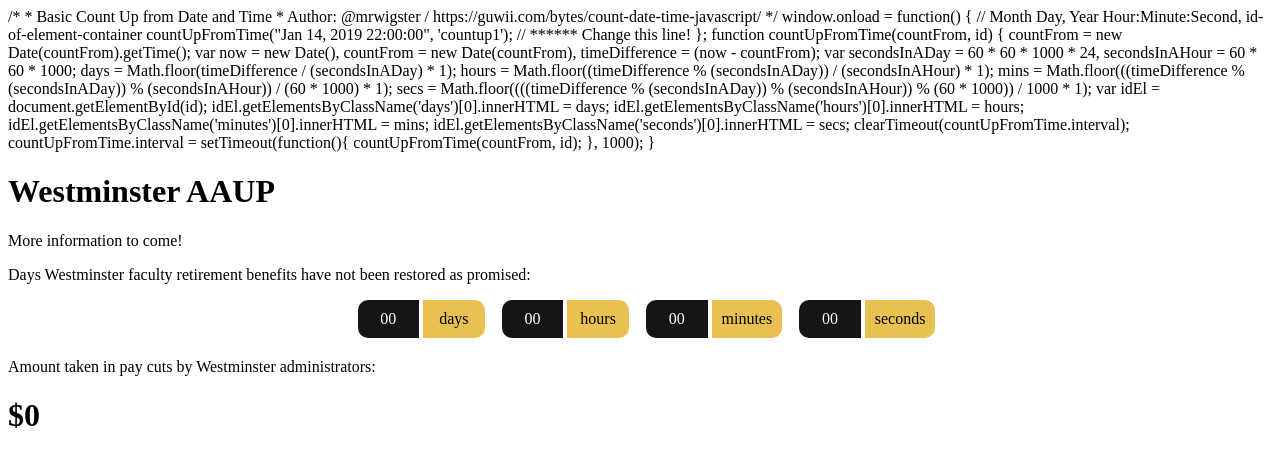
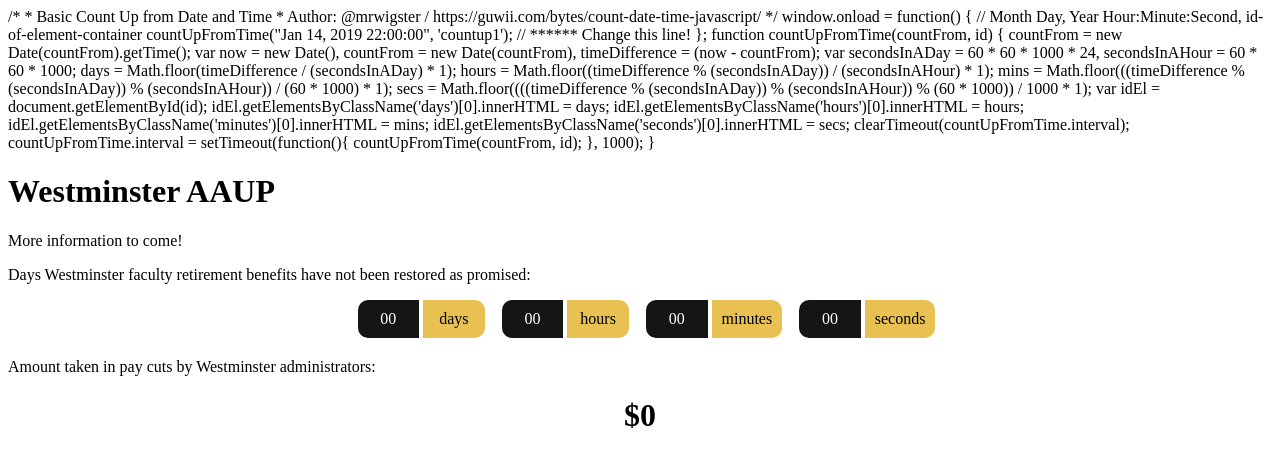
Before and after one commit to WestminsterAAUP/westminsteraaup.github.io, a plain HTML site: page index.html in a window 1280 px wide. Drawn offline with Linux system fonts and the light colour scheme.

Commit message:
Update index.html

```diff
--- a/index.html
+++ b/index.html
@@ -75,7 +75,7 @@
 </p>
 
 <p>Amount taken in pay cuts by Westminster administrators: <br>
-  <H1> $0 </H1>
+  <center><H1> $0 </H1></center>
 </p>
 
 
```
